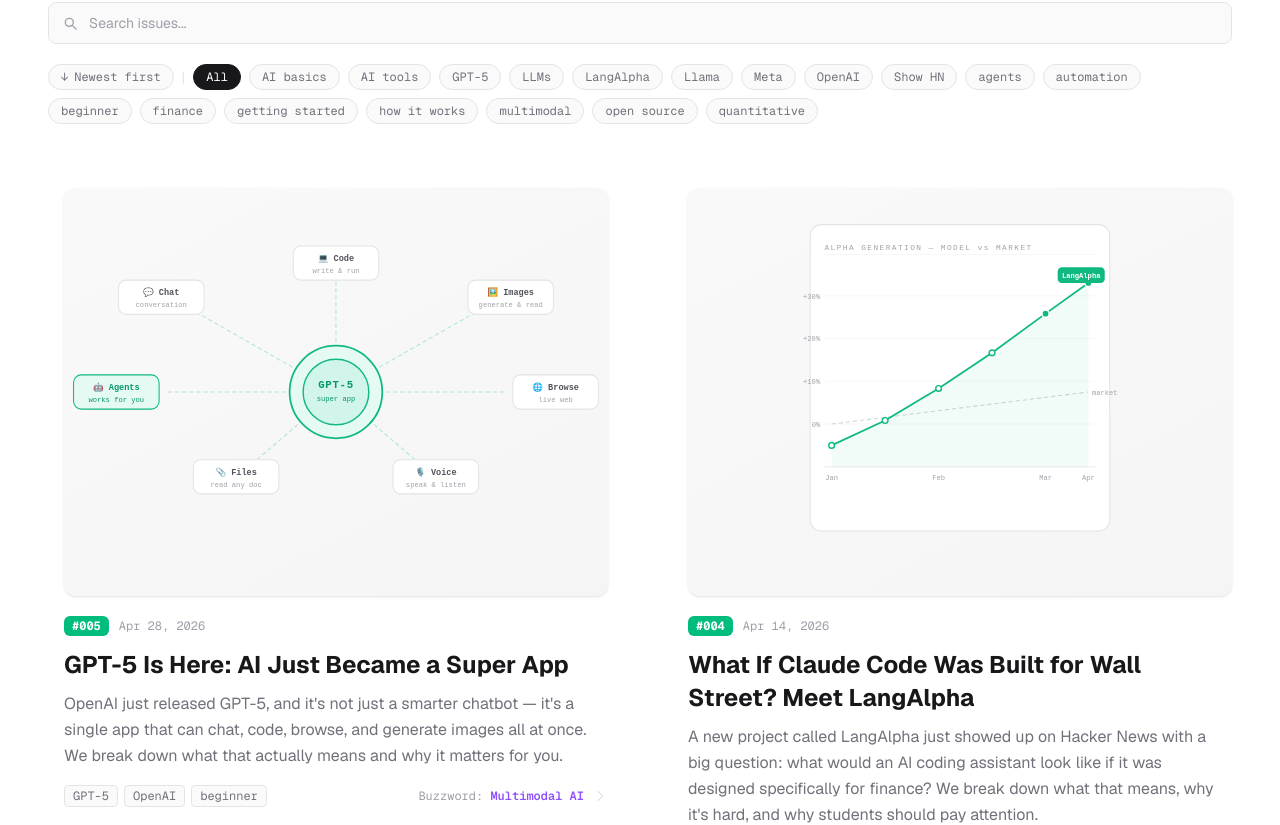
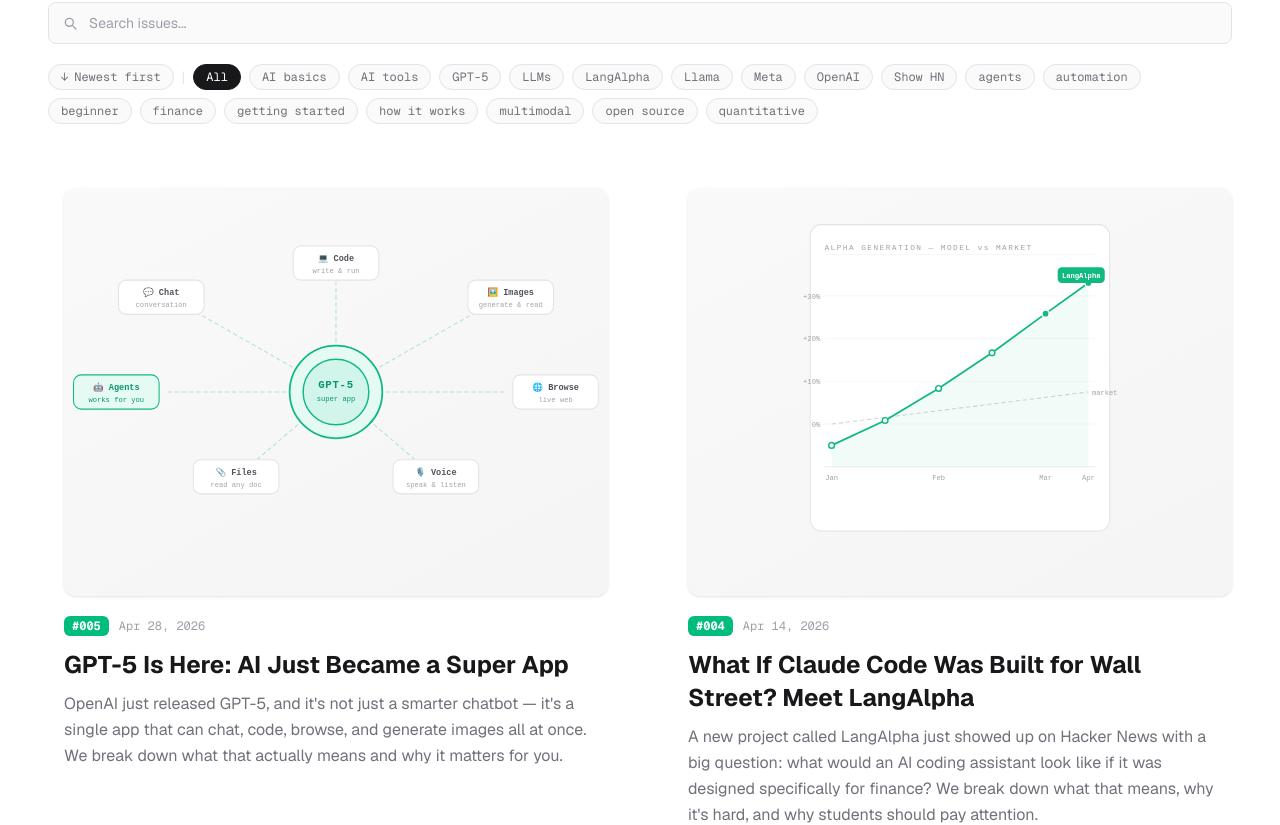
Before and after one commit to Dilrajg04/larper-newsletter, a Next.js app: page / in a window 1280 px wide. Shown: the part 921-1746 px from the top of the page. Built offline with nearby package versions, Linux system fonts and the light colour scheme.

Commit message:
Stretch cards to equal row height so border and accent bar align

```diff
--- a/src/components/IssueCard.tsx
+++ b/src/components/IssueCard.tsx
@@ -12,8 +12,8 @@
   });
 
   return (
-    <Link href={`/issues/${issue.slug}`} className="group block">
-      <article className="relative py-8 border-b border-zinc-100 transition-all duration-300 hover:-translate-y-0.5 pl-4">
+    <Link href={`/issues/${issue.slug}`} className="group block h-full">
+      <article className="relative flex flex-col h-full py-8 border-b border-zinc-100 transition-all duration-300 hover:-translate-y-0.5 pl-4">
 
         {/* Left accent bar — appears on hover */}
         <div className="absolute left-0 top-8 bottom-8 w-0.5 rounded-full bg-emerald-400 opacity-0 group-hover:opacity-100 transition-opacity duration-300" />
@@ -51,7 +51,7 @@
         </p>
 
         {/* Footer row */}
-        <div className="flex items-center justify-between gap-4">
+        <div className="flex items-center justify-between gap-4 mt-auto">
           <div className="flex flex-wrap gap-1.5">
             {issue.tags.slice(0, 3).map((tag) => (
               <span
--- a/src/components/IssueFilter.tsx
+++ b/src/components/IssueFilter.tsx
@@ -103,7 +103,7 @@
       ) : (
         <div className="grid grid-cols-1 lg:grid-cols-2 lg:gap-x-16">
           {filtered.map((issue, i) => (
-            <div key={issue.slug} className={`animate-slide-up stagger-${Math.min(i + 1, 6)}`}>
+            <div key={issue.slug} className={`animate-slide-up stagger-${Math.min(i + 1, 6)} h-full`}>
               <IssueCard issue={issue} />
             </div>
           ))}
```
